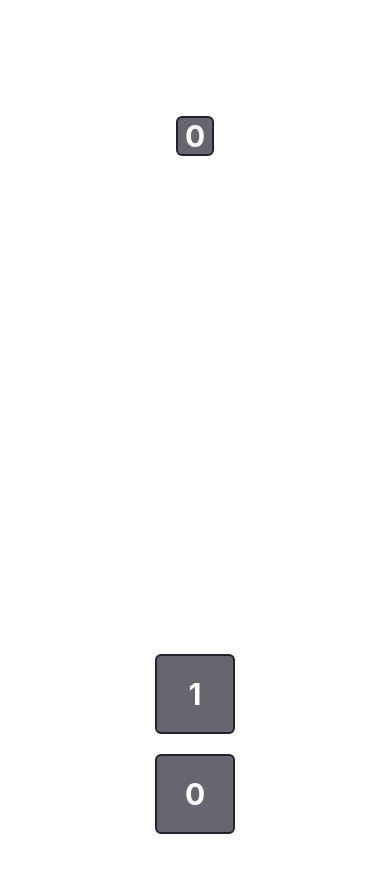
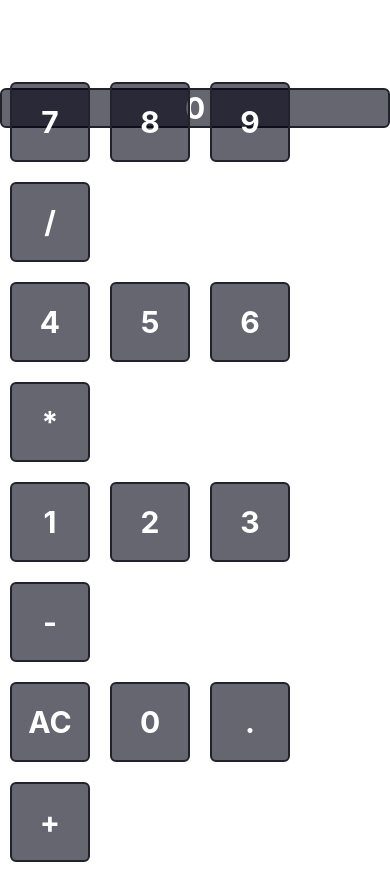
Before and after one commit to lucasafonsobastos/calculadora-react-native, a React Native app in the folder calculadora/: screen / in a window 390 px wide. Before the commit the page ends 844 px from the top, so only its background shows below. Built offline with nearby package versions, Linux system fonts and the light colour scheme.

Commit message:
atualizando numeros

```diff
--- a/calculadora/App.js
+++ b/calculadora/App.js
@@ -18,8 +18,31 @@ export default function App() {
   return (
     <View style={styles.container}>
       <Input value={numero}/>
-      <Buton title="1" onPress={() => handlePress('1')} />
-      <Buton title="0" onPress={() => handlePress('0')} />
+      <View style={styles.numberLine}>
+        <Buton title="7" onPress={() => handlePress('7')} />
+        <Buton title="8" onPress={() => handlePress('8')} />
+        <Buton title="9" onPress={() => handlePress('9')} />
+        <Buton title="/" onPress={() => handlePress('/')} />
+      </View>
+      <View style={styles.numberLine}>
+        <Buton title="4" onPress={() => handlePress('4')} />
+        <Buton title="5" onPress={() => handlePress('5')} />
+        <Buton title="6" onPress={() => handlePress('6')} />
+        <Buton title="*" onPress={() => handlePress('*')} />
+      </View>
+      <View style={styles.numberLine}>
+        <Buton title="1" onPress={() => handlePress('1')} />
+        <Buton title="2" onPress={() => handlePress('2')} />
+        <Buton title="3" onPress={() => handlePress('3')} />
+        <Buton title="-" onPress={() => handlePress('-')} />
+      </View>
+      <View style={styles.numberLine}>
+        <Buton title="AC" onPress={() => handlePress('AC')} />
+        <Buton title="0" onPress={() => handlePress('0')} />
+        <Buton title="." onPress={() => handlePress('.')} />
+        <Buton title="+" onPress={() => handlePress('+')} />
+      </View>
+
       <StatusBar style="auto" />
     </View>
   );
@@ -28,7 +51,13 @@ const styles = StyleSheet.create({
   container: {
     flex: 1,
     backgroundColor: '#fff',
-    alignItems: 'center',
     justifyContent: 'center',
   },
+
+  numberLine: {
+    alignContent: 'center',
+    flexDirection: 'row',
+    flexWrap: 'wrap',
+  }
+
 });
--- a/calculadora/src/components/Input.js
+++ b/calculadora/src/components/Input.js
@@ -7,6 +7,7 @@ const styles = StyleSheet.create({
       marginTop: 100,
     },
     text: {
+        height: 80,
         marginTop: 16,
         borderWidth: 2,
         borderColor: '#20232a',
```
